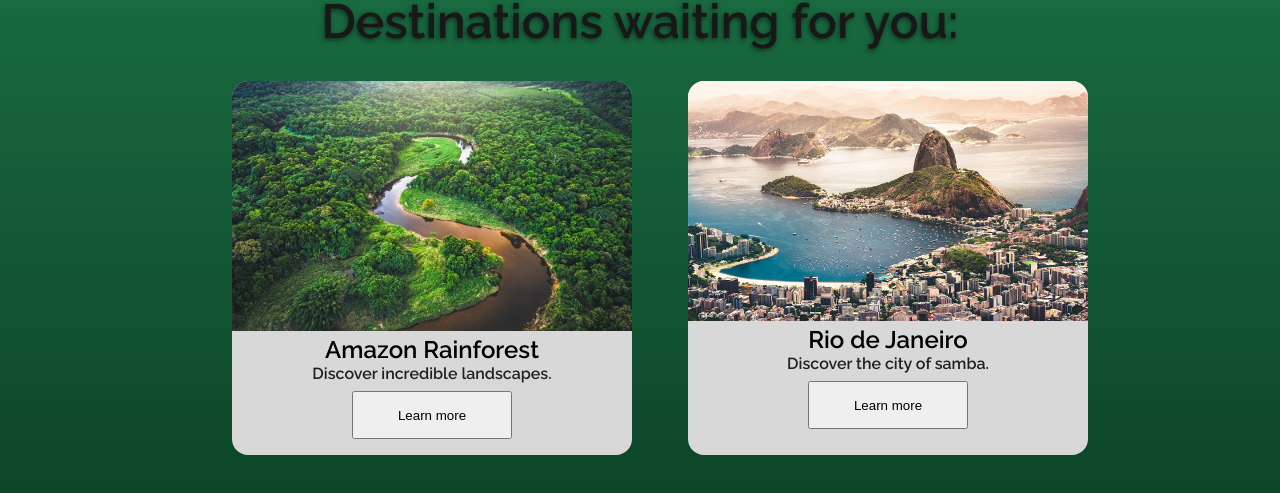
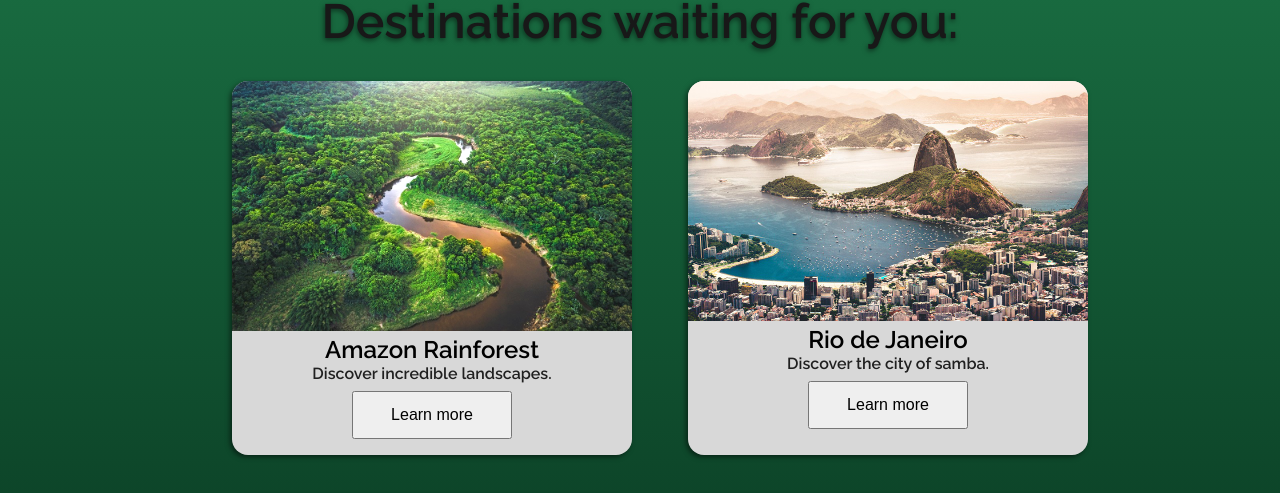
Before and after one commit to caetano-dev/Discover.it, a React (Create React App) app: page / in a window 1280 px wide. In both pictures the pointer is over the picture 432 px from the left and 1109 px from the top of the page. Shown: the part 903-1396 px from the top of the page. Built offline with nearby package versions, Linux system fonts and the light colour scheme.

Commit message:
Hover and shadows

```diff
--- a/src/styles/components/Post.module.css
+++ b/src/styles/components/Post.module.css
@@ -9,18 +9,27 @@
   width: 25rem;
   margin-left: 1rem;
   font-family: Raleway;
+  box-shadow: -2px 2px 5px rgba(0, 0, 0, 0.507);
 }
 .Post img {
   width: 25rem;
   border-radius: 1rem 1rem 0rem 0rem;
+  transition: 0.1s
+}
+.Post img:hover {
+  filter: brightness(1.1);
 }
 .Post p {
   color: rgb(32, 32, 32);
 }
 .Post button {
   margin: 0.5rem 0rem 1rem 0rem;
+  font-size: 1rem;
   height: 3rem;
   width: 10rem;
+}
+.Post button:hover {
+  cursor: pointer;
 }
 @media (max-width: 1000px) {
   .Post,
```
